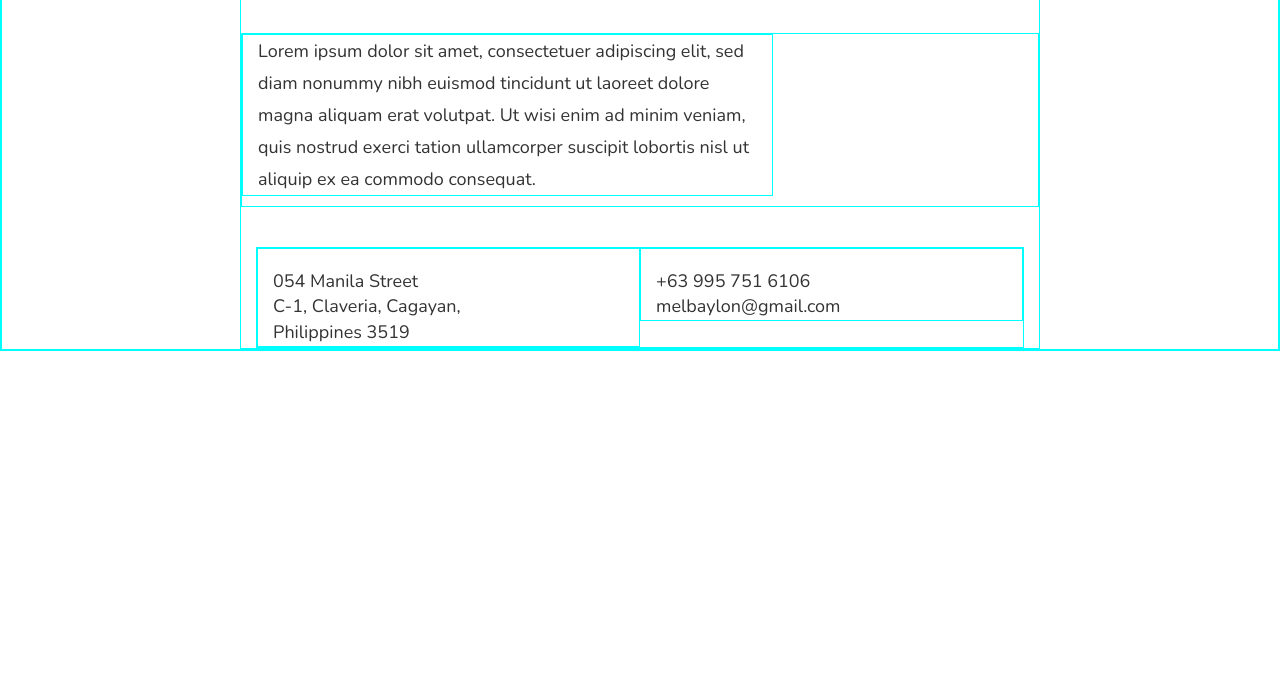
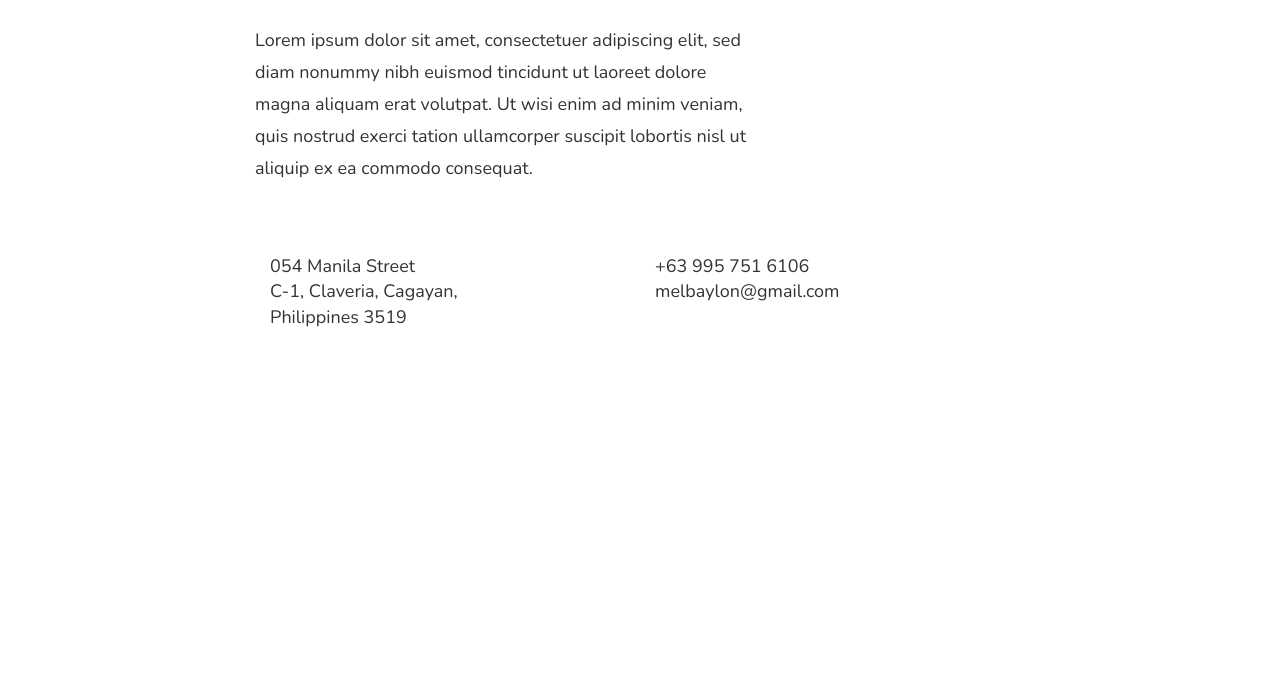
Before and after one commit to melbaylon/dspatches, a plain HTML site: page about.html in a window 1280 px wide. Shown: the part 116-800 px from the top of the page. Drawn offline with nearby package versions, Linux system fonts and the light colour scheme.

Commit message:
Css change
removed the borders to all elements

```diff
--- a/css/style.css
+++ b/css/style.css
@@ -1,5 +1,5 @@
 * {
-    border: 1px solid cyan;
+    /*border: 1px solid cyan;*/
     /*font-family: 'Merriweather', serif;*/
     font-family: 'Nunito', sans-serif;
     font-weight: 300;
```
